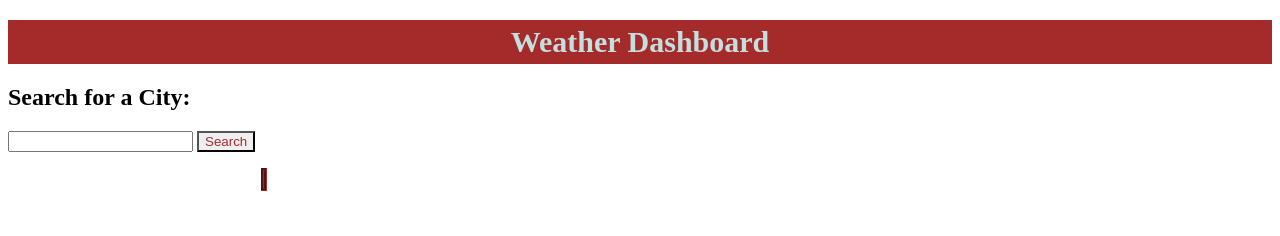
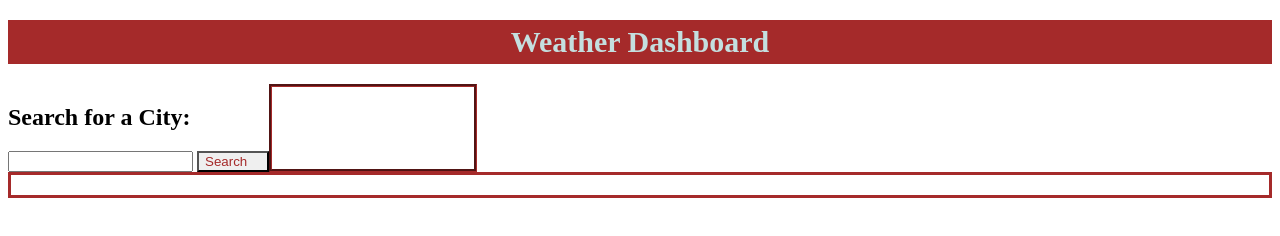
Before and after one commit to Chr1sti4n0/06-Homework, a plain HTML site: page index.html in a window 1280 px wide. Drawn offline with nearby package versions, Linux system fonts and the light colour scheme.

Commit message:
Eighth Commit: Re-organized layout of forecast.

```diff
--- a/index.html
+++ b/index.html
@@ -15,7 +15,8 @@
             Weather Dashboard
         </h1>
     </header>
-    <section>
+
+    <div id="todays-container">
         <div>
             <h2 class="search-text">Search for a City: </h2>
             <input type="text" class="input-box"></input>
@@ -24,14 +25,15 @@
         <div id="dashboard">
             <h3 class="city-name"></h3>
         </div>
+        <div id="display-weather"></div>
     </div>
-    <div id="display-weather"></div>
-    <div id="display-forecast1"></div>
-    <div id="display-forecast2"></div>
-    <div id="display-forecast3"></div>
-    <div id="display-forecast4"></div>
-    <div id="display-forecast5"></div>
-    </section>
+    <div id="forecast-container">
+        <div id="display-forecast1"></div>
+        <div id="display-forecast2"></div>
+        <div id="display-forecast3"></div>
+        <div id="display-forecast4"></div>
+        <div id="display-forecast5"></div>
+    </div>
 
 <script src="https://cdnjs.cloudflare.com/ajax/libs/moment.js/2.29.1/moment.min.js" integrity="sha512-qTXRIMyZIFb8iQcfjXWCO8+M5Tbc38Qi5WzdPOYZHIlZpzBHG3L3by84BBBOiRGiEb7KKtAOAs5qYdUiZiQNNQ==" crossorigin="anonymous" referrerpolicy="no-referrer"></script>
 <script
--- a/style.css
+++ b/style.css
@@ -14,15 +14,41 @@ h1 {
     display: inline-flex;
     color: brown;
     border-radius: 0%;
+    padding-right: 20px;
+}
+
+#todays-container {
+    display: inline-flex;
+}
+
+#forecast-container {
+    display: flex;
+    border-style: solid;
+    border-color: brown;
 }
 
 #display-weather {
     border-style: groove;
     border-color: brown;
-    display: inline;
-    margin-left: 20%;
+    padding: 10px 200px 10px 2px;
 }
 
-#p {
-    border: solid;
+#display-forecast1 {
+    padding: 10px 5px 10px;
 }
+
+#display-forecast2 {
+    padding: 10px 5px 10px;
+}
+
+#display-forecast3 {
+    padding: 10px 5px 10px;
+}
+
+#display-forecast4 {
+    padding: 10px 5px 10px;
+}
+
+#display-forecast5 {
+    padding: 10px 5px 10px;
+}
```
